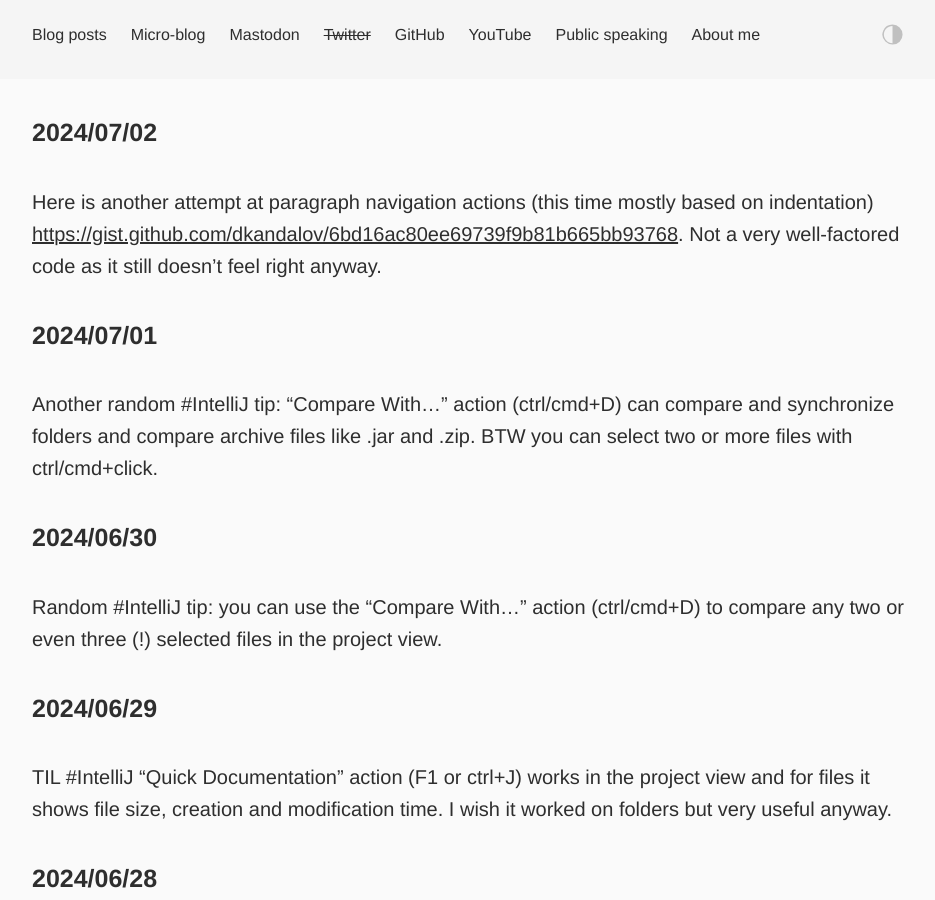
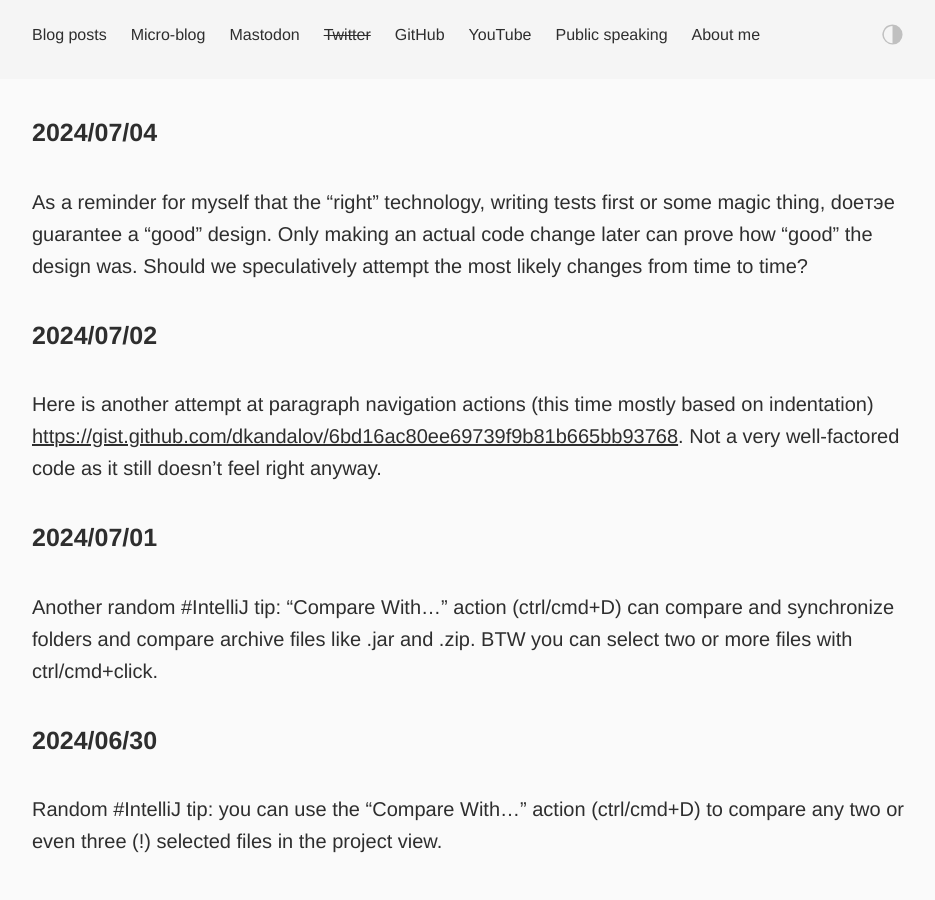
Before and after one commit to dkandalov/dkandalov.github.io, a Jekyll site: the page built from micro-blog.md, in a window 1280 px wide and 900 px high. Shown: the whole window, without its empty margins (160-1095 px from the left). Built offline with Jekyll 4.4.1, drawn with Linux system fonts in a browser that asks for light colours.

Commit message:
updated micro-blog

```diff
--- a/micro-blog.md
+++ b/micro-blog.md
@@ -2,6 +2,9 @@
 layout: post
 permalink: /micro-blog/
 ---
+
+#### 2024/07/04
+As a reminder for myself that the "right" technology, writing tests first or some magic thing, doeтэе guarantee a "good" design. Only making an actual code change later can prove how "good" the design was. Should we speculatively attempt the most likely changes from time to time?
 
 #### 2024/07/02
 Here is another attempt at paragraph navigation actions (this time mostly based on indentation) <https://gist.github.com/dkandalov/6bd16ac80ee69739f9b81b665bb93768>. Not a very well-factored code as it still doesn't feel right anyway.
```
